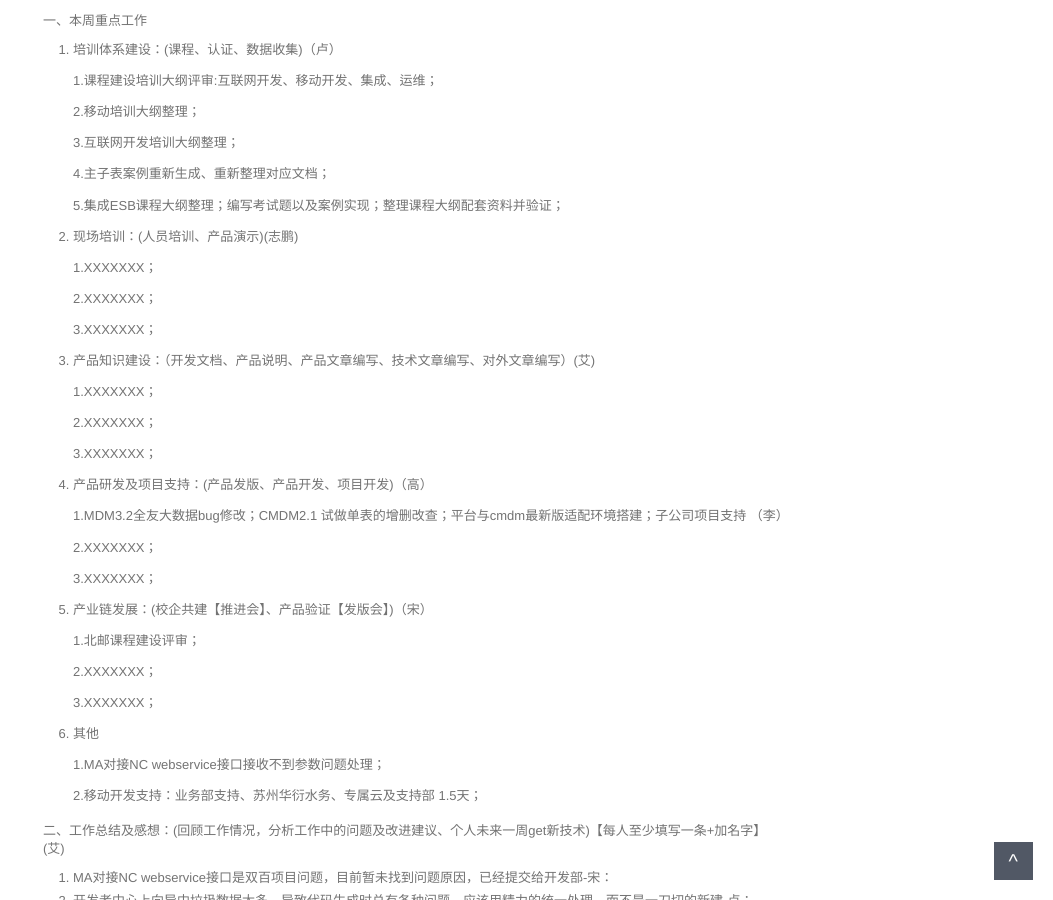
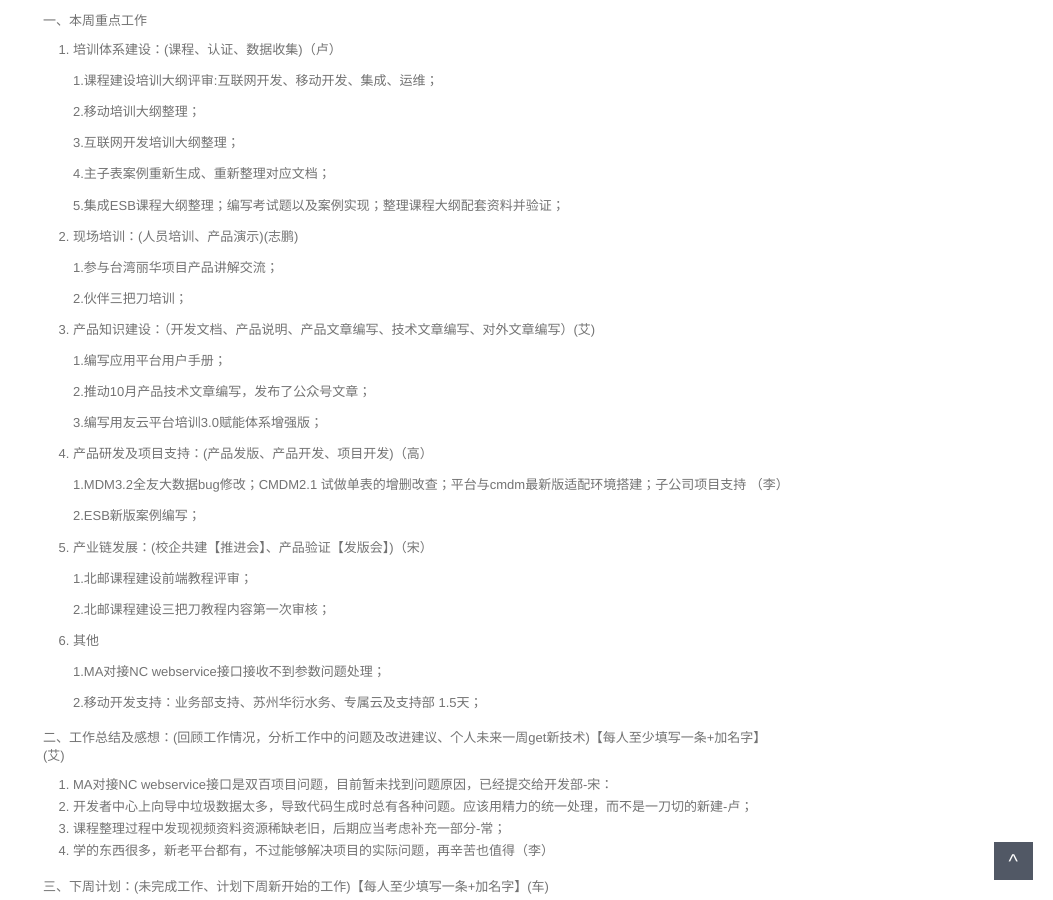
Before and after one commit to walllFlower/blog, a Jekyll site: the page built from _posts/2018-07-17-day_report_cxz.md, in a window 1280 px wide and 900 px high, scrolled down 497 px. Shown: the whole window, without its empty margins (227-1280 px from the left). Built offline with Jekyll 4.4.1, drawn with Linux system fonts in a browser that asks for light colours; comment, search, counter and statistics services are not loaded.

Commit message:
Update 2018-07-17-day_report_cxz.md

```diff
--- a/_posts/2018-07-17-day_report_cxz.md
+++ b/_posts/2018-07-17-day_report_cxz.md
@@ -38,35 +38,31 @@ categories: 技术运营工作周报
 
 2. 现场培训：(人员培训、产品演示)(志鹏)
 
-    1.XXXXXXX；
+    1.参与台湾丽华项目产品讲解交流；
 
-    2.XXXXXXX；
+    2.伙伴三把刀培训；
 
-    3.XXXXXXX；
 
 3. 产品知识建设：（开发文档、产品说明、产品文章编写、技术文章编写、对外文章编写）(艾)
 
-    1.XXXXXXX；
+    1.编写应用平台用户手册；
 
-    2.XXXXXXX；
+    2.推动10月产品技术文章编写，发布了公众号文章；
 
-    3.XXXXXXX；
+    3.编写用友云平台培训3.0赋能体系增强版；
 
 4. 产品研发及项目支持：(产品发版、产品开发、项目开发)（高）
 
     1.MDM3.2全友大数据bug修改；CMDM2.1 试做单表的增删改查；平台与cmdm最新版适配环境搭建；子公司项目支持 （李）
 
-    2.XXXXXXX；
+    2.ESB新版案例编写；
 
-    3.XXXXXXX；
 
 5. 产业链发展：(校企共建【推进会】、产品验证【发版会】)（宋）
 
-    1.北邮课程建设评审；
+    1.北邮课程建设前端教程评审；
 
-    2.XXXXXXX；
-
-    3.XXXXXXX；
+    2.北邮课程建设三把刀教程内容第一次审核；
 
 6. 其他
 
```
